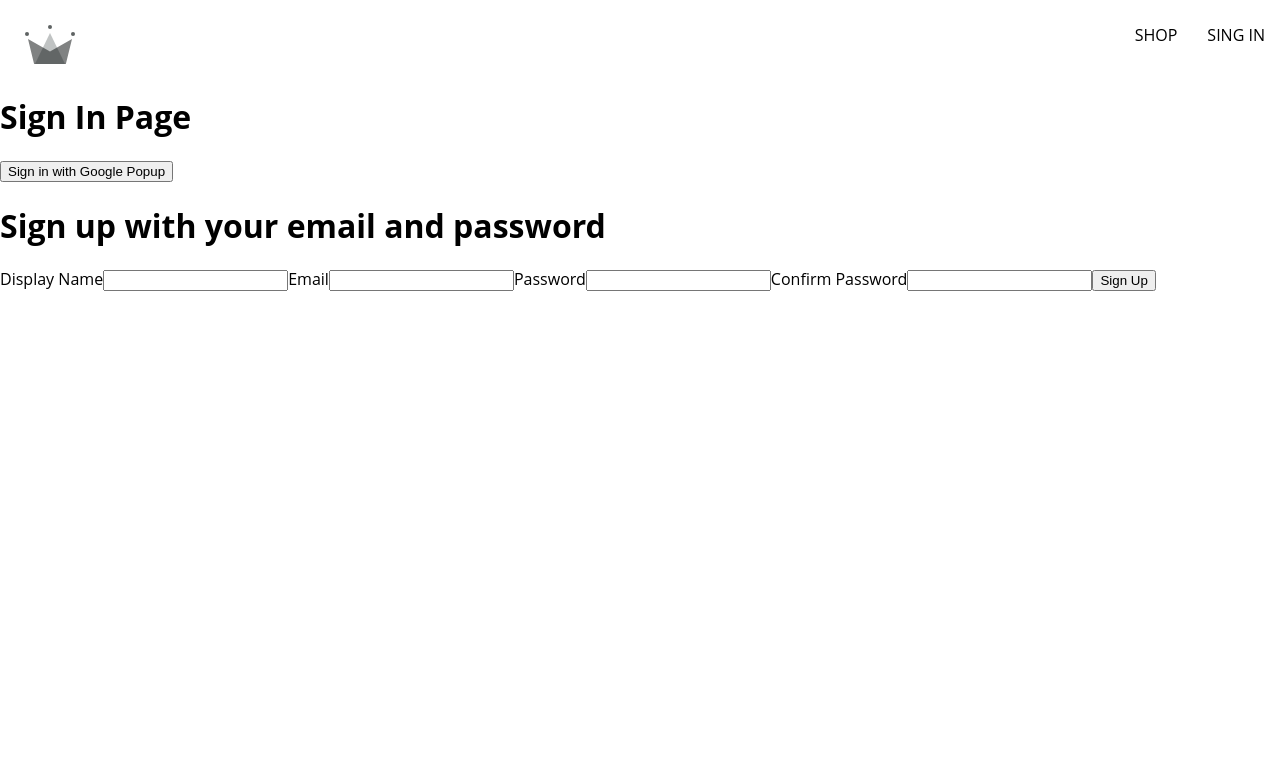
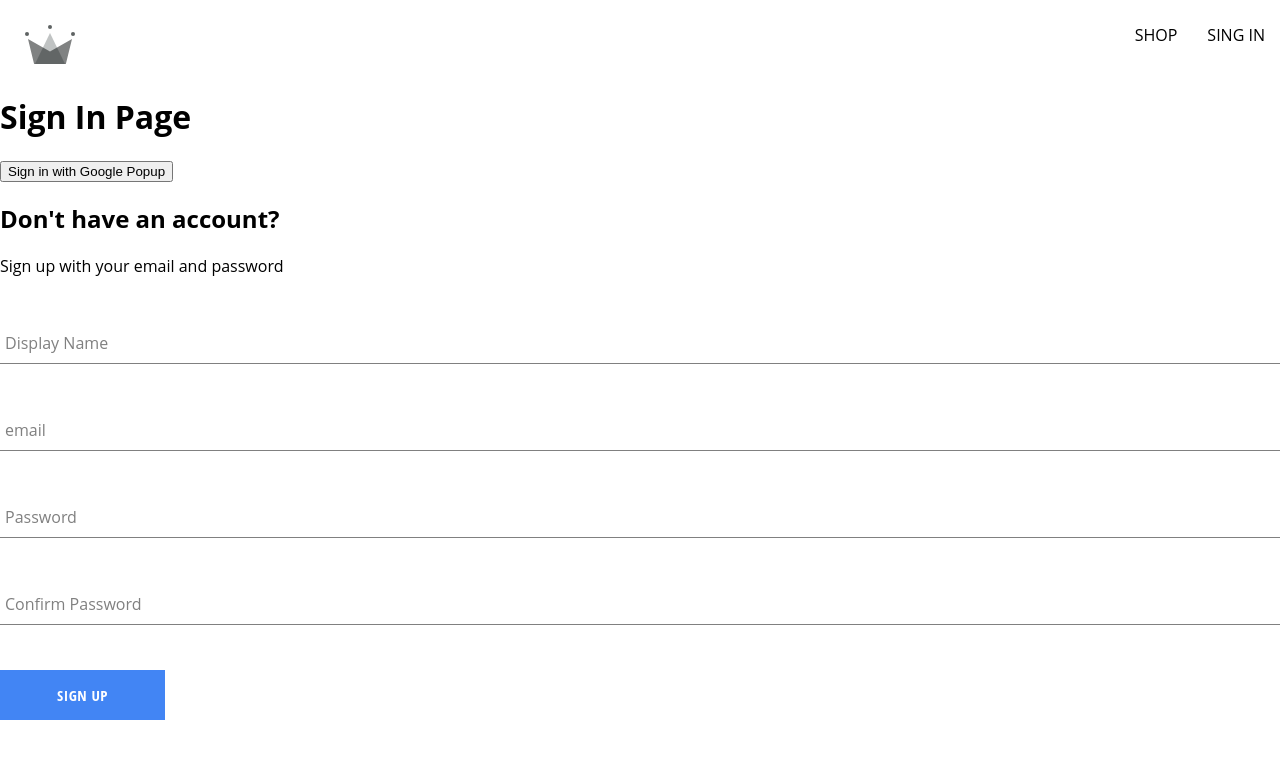
Before and after one commit to miyabisai/crwn-clothing, a React (Create React App) app: page /sign-in in a window 1280 px wide. Shown: the top 758 px of the page. Built offline with nearby package versions, Linux system fonts and the light colour scheme; a web font is replaced by a local one.

Commit message:
add signup form and button component

```diff
--- /dev/null
+++ b/src/components/button/button.component.jsx
@@ -0,0 +1,27 @@
+import './button.styles.scss';
+/*
+defalut
+
+inverted
+
+google sign in
+*/
+
+const BUTTON_TYPE_CLASSES = {
+    google:'google-sign-in',
+    inverted:'inverted'
+
+}
+const Button =({children,buttonType,...otherProps})=>{
+    return(
+        <button
+            className={`button-container ${BUTTON_TYPE_CLASSES[buttonType]}`}
+            {...otherProps}
+        >
+            {children}
+        </button>
+    )
+
+}
+
+export default Button;
--- /dev/null
+++ b/src/components/button/button.styles.scss
@@ -0,0 +1,46 @@
+.button-container {
+  min-width: 165px;
+  width: auto;
+  height: 50px;
+  letter-spacing: 0.5px;
+  line-height: 50px;
+  padding: 0 35px 0 35px;
+  font-size: 15px;
+  background-color: black;
+  color: white;
+  text-transform: uppercase;
+  font-family: 'Open Sans Condensed';
+  font-weight: bolder;
+  border: none;
+  cursor: pointer;
+  display: flex;
+  justify-content: center;
+
+  &:hover {
+    background-color: white;
+    color: black;
+    border: 1px solid black;
+  }
+
+  &.google-sign-in {
+    background-color: #4285f4;
+    color: white;
+
+    &:hover {
+      background-color: #357ae8;
+      border: none;
+    }
+  }
+
+  &.inverted {
+    background-color: white;
+    color: black;
+    border: 1px solid black;
+
+    &:hover {
+      background-color: black;
+      color: white;
+      border: none;
+    }
+  }
+}
--- /dev/null
+++ b/src/components/form-input/form-input.component.jsx
@@ -0,0 +1,26 @@
+import './form-input.styles.scss';
+
+const FormInput = ({ label, ...otherProps }) => {
+    return (
+        <div className="group">
+            <input className="form-input" {...otherProps} />
+            {
+                label && (
+                    <label className={`${otherProps.value.length ? 'shrink' : ''} form-input-label`}>
+                        {label}
+                    </label>
+                )}
+
+            {/* <input
+                type="text"
+                required
+                onChange={changeHandler}
+                name="displayName"
+                value={value}
+            />
+            */}
+        </div>
+    )
+}
+
+export default FormInput;
--- /dev/null
+++ b/src/components/form-input/form-input.styles.scss
@@ -0,0 +1,54 @@
+$sub-color: grey;
+$main-color: black;
+
+@mixin shrinkLabel {
+  top: -14px;
+  font-size: 12px;
+  color: $main-color;
+}
+
+.group {
+  position: relative;
+  margin: 45px 0;
+
+  .form-input {
+    background: none;
+    background-color: white;
+    color: $sub-color;
+    font-size: 18px;
+    padding: 10px 10px 10px 5px;
+    display: block;
+    width: 100%;
+    border: none;
+    border-radius: 0;
+    border-bottom: 1px solid $sub-color;
+    margin: 25px 0;
+
+    &:focus {
+      outline: none;
+    }
+
+    &:focus ~ .form-input-label {
+      @include shrinkLabel();
+    }
+  }
+
+  input[type='password'] {
+    letter-spacing: 0.3em;
+  }
+
+  .form-input-label {
+    color: $sub-color;
+    font-size: 16px;
+    font-weight: normal;
+    position: absolute;
+    pointer-events: none;
+    left: 5px;
+    top: 10px;
+    transition: 300ms ease all;
+
+    &.shrink {
+      @include shrinkLabel();
+    }
+  }
+}
--- a/src/components/sign-up-form/sign-up-form.component.jsx
+++ b/src/components/sign-up-form/sign-up-form.component.jsx
@@ -4,6 +4,8 @@
     createUserDocumentFromAuth
 } from '../../utils/firebase/firebase.utils';
 
+import FormInput from '../form-input/form-input.component';
+import Button from '../button/button.component';
 
 const defaultFormFields = {
     displayName:'',
@@ -49,8 +51,46 @@
 
     }
     return(
-        <div>
-            <h1>Sign up with your email and password</h1>
+        <div className='sign-up-container'>
+            <h2>Don't have an account?</h2>
+            <span>Sign up with your email and password</span>
+            <form onSubmit={handleSubmit}>
+                <FormInput
+                    label="Display Name"
+                    type="text"
+                    required
+                    onChange={handleChange}
+                    name="displayName"
+                    value={displayName}
+                />
+                <FormInput
+                    label="email"
+                    type="email"
+                    required
+                    onChange={handleChange}
+                    name="email"
+                    value={email}
+                />
+                <FormInput
+                    label="Password"
+                    type="password"
+                    required
+                    onChange={handleChange}
+                    name="password"
+                    value={password}
+                />
+                <FormInput
+                    label="Confirm Password"
+                    type="password"
+                    required
+                    onChange={handleChange}
+                    name="confirmPassword"
+                    value={confirmPassword}
+                />
+                {/*<button type="submit">Sign Up</button>*/}
+                <Button buttonType="google" type="submit">Sign Up</Button>
+            </form>
+    {/* ===v1===
             <form onSubmit={handleSubmit}>
                 <label>Display Name</label>
                 <input type="text" required onChange={handleChange} name="displayName" value={displayName}/>
@@ -62,6 +102,8 @@
                 <input type="password" required onChange={handleChange} name="confirmPassword" value={confirmPassword}/>
                 <button type="submit">Sign Up</button>
             </form>
+        ======
+    */}
         </div>
     )
 }
--- a/src/components/sign-up-form/sign-up-form.styles.scss
+++ b/src/components/sign-up-form/sign-up-form.styles.scss
@@ -0,0 +1,9 @@
+.sign-up-container{
+    display: flex;
+    flex-direction: column;
+    width:380px;
+
+    h2{
+        margin: 10px 0;
+    }
+}
```
